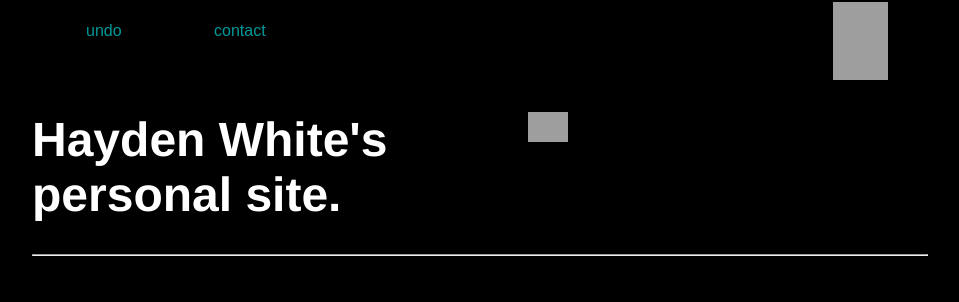
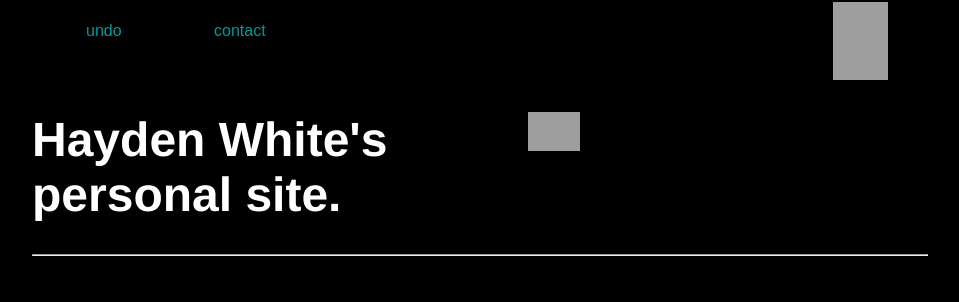
Before and after one commit to whiteVHS/whiteVHS.github.io, a Jekyll site: the page built from index.html, in a window 1280 px wide. Shown: the part 136-438 px from the top of the page, without its empty margins (160-1119 px from the left). Built offline with Jekyll 4.4.1, drawn with Linux system fonts in a browser that asks for light colours; some of the changed text lies outside the part shown; grey boxes are pictures that could not be loaded.

Commit message:
Update index.html

```diff
--- a/index.html
+++ b/index.html
@@ -2,7 +2,7 @@
 layout: default
 title: Happy Hacking!
 ---
-<div class="img-right"><img src="https://64.media.tumblr.com/4805794826d8f395e02159e80a9d2fda/347aba48b744c21e-22/s540x810/ce5abac4efccfc94068bfd1e1dd9bede98d62ec4.gifv" width="10%"></div>
+<div class="img-right"><img src="https://64.media.tumblr.com/4805794826d8f395e02159e80a9d2fda/347aba48b744c21e-22/s540x810/ce5abac4efccfc94068bfd1e1dd9bede98d62ec4.gifv" width="13%"></div>
 <div class="blurb">
         <h1>Hayden White's personal site.</h1>
 	<hr>
@@ -37,5 +37,5 @@ var x = setInterval(function() {
 </div>
 <div class="flex-container">
 <div><iframe style="border: 0; width: 400px; height: 770px;" src="https://bandcamp.com/EmbeddedPlayer/album=3733091496/size=large/bgcol=000000/linkcol=ffffff/transparent=true/tracklist=true/tracks=357811495,2062292670,423287974,1087538842,1298729168/esig=2ff8d5c996e31b5935dd26df89fca614/" seamless><a href="https://undo222.bandcamp.com/album/inverted-matrix-digital-heaven">inverted matrix / digital heaven by UNDO</a></iframe></div>
-<div><p><small>singles from the upcoming album</small></p><iframe style="border: 0; width: 350px; height: 470px;" src="https://bandcamp.com/EmbeddedPlayer/album=690750210/size=large/bgcol=333333/linkcol=ffffff/tracklist=false/transparent=true/" seamless><a href="https://haydenwhite.bandcamp.com/album/moments-together">moments / together by UNDO</a></iframe></div>
+<div><p><small>singles from the upcoming album:</small></p><iframe style="border: 0; width: 350px; height: 470px;" src="https://bandcamp.com/EmbeddedPlayer/album=690750210/size=large/bgcol=333333/linkcol=ffffff/tracklist=false/transparent=true/" seamless><a href="https://haydenwhite.bandcamp.com/album/moments-together">moments / together by UNDO</a></iframe></div>
 </div><!-- /.blurb -->
```
